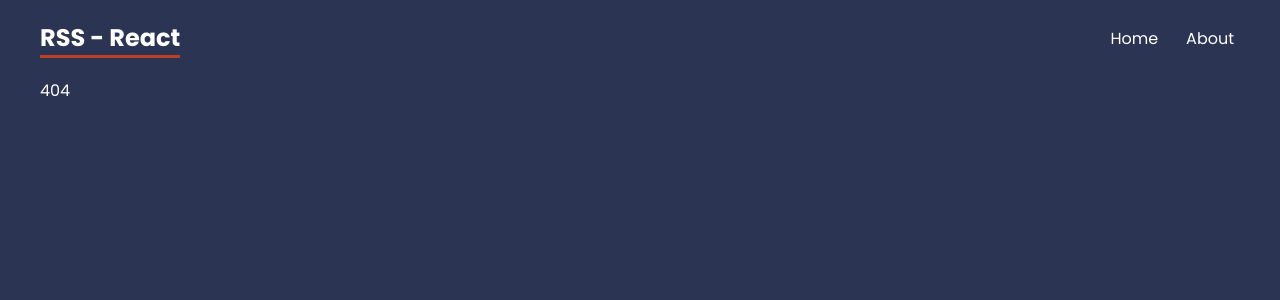
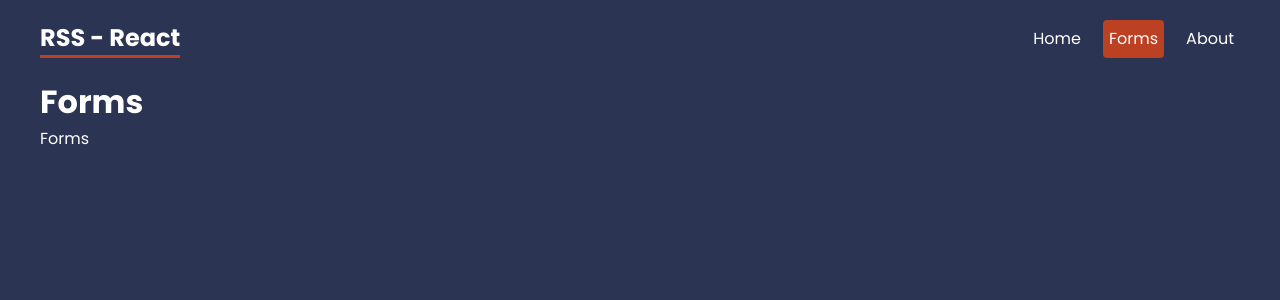
Before and after one commit to errfrost/rs-react, a React (Vite) app: page /forms in a window 1280 px wide. Before the commit this address had no page. Shown: the top 300 px of the page. Built offline with nearby package versions, Linux system fonts and the light colour scheme.

Commit message:
feat: Create a separate route for forms

```diff
--- a/src/App.tsx
+++ b/src/App.tsx
@@ -9,6 +9,7 @@
 import Home from './pages/Home';
 import About from './pages/About';
 import NotFound from './pages/404';
+import Forms from './pages/Forms';
 
 // layouts
 import RootLayout from './layouts/RootLayout';
@@ -17,6 +18,7 @@
   createRoutesFromElements(
     <Route path="/" element={<RootLayout />}>
       <Route index element={<Home />} />
+      <Route path="forms" element={<Forms />} />
       <Route path="about" element={<About />} />
       <Route path="*" element={<NotFound />} />
     </Route>
--- a/src/layouts/RootLayout.tsx
+++ b/src/layouts/RootLayout.tsx
@@ -7,6 +7,7 @@
         <nav>
           <h1>RSS - React</h1>
           <NavLink to="/">Home</NavLink>
+          <NavLink to="forms">Forms</NavLink>
           <NavLink to="about">About</NavLink>
         </nav>
       </header>
--- /dev/null
+++ b/src/pages/Forms.tsx
@@ -0,0 +1,8 @@
+export default function Forms() {
+  return (
+    <>
+      <h1>Forms</h1>
+      Forms
+    </>
+  );
+}
```
